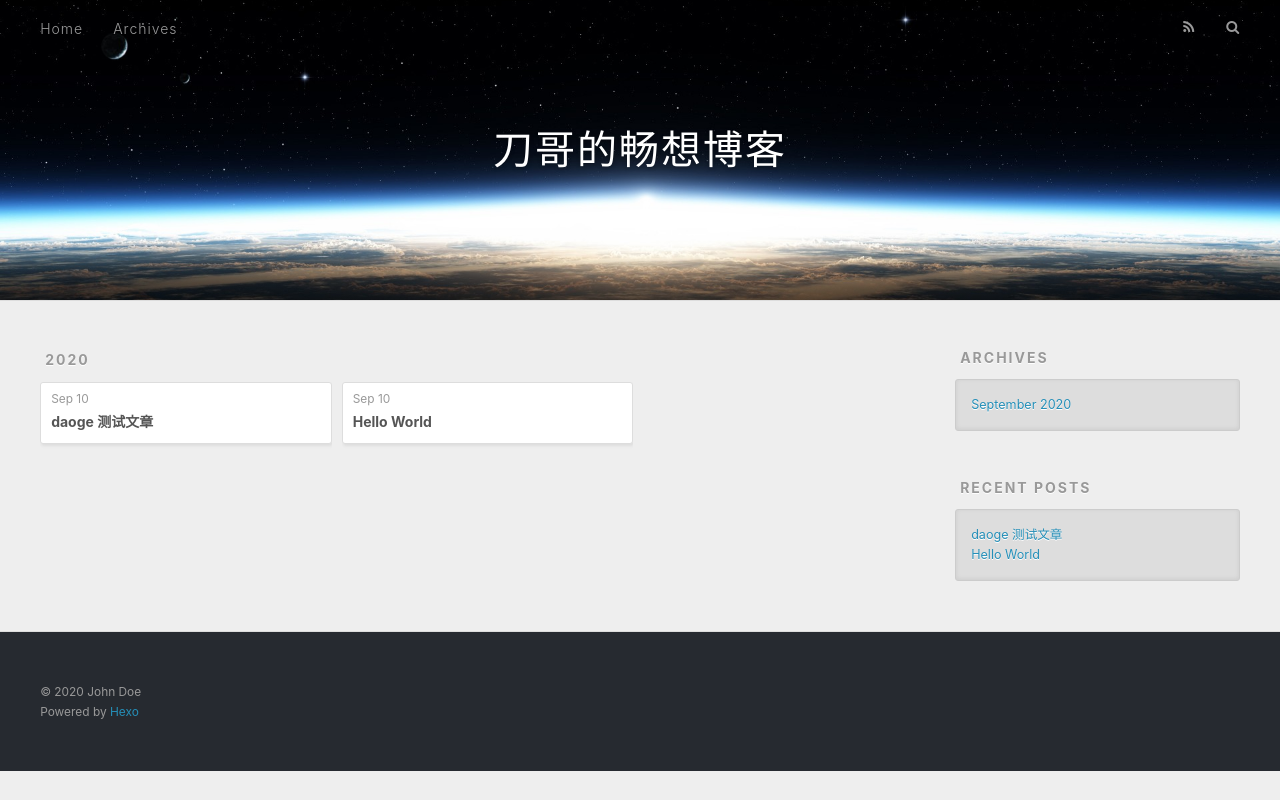
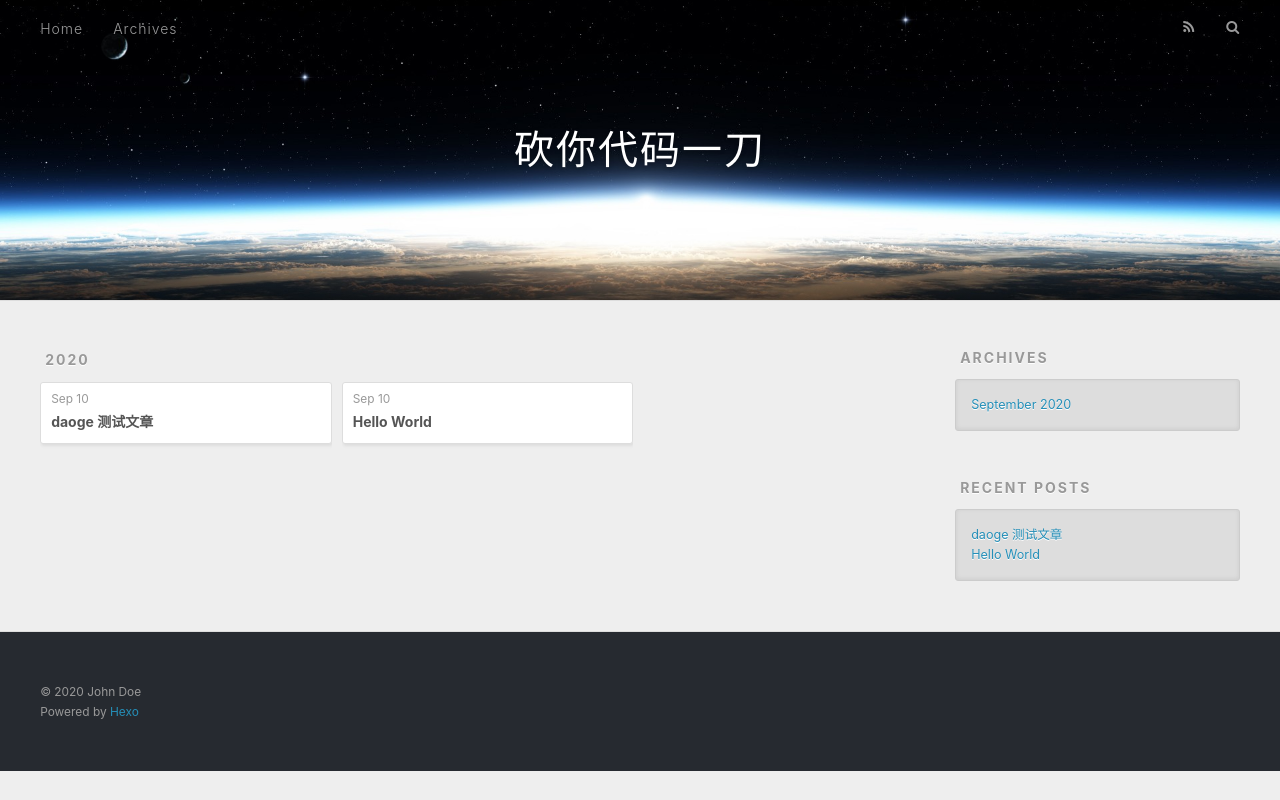
Before and after one commit to smallerboy/dg.github.io, a plain HTML site: page archives/2020/09/index.html in a window 1280 px wide. Drawn offline with nearby package versions, Linux system fonts and the light colour scheme.

Commit message:
Site updated: 2020-09-10 16:11:53

```diff
--- a/archives/2020/09/index.html
+++ b/archives/2020/09/index.html
@@ -5,17 +5,17 @@
 
 
 
-  <title>Archives: 2020/9 | 刀哥的畅想博客</title>
+  <title>Archives: 2020/9 | 砍你代码一刀</title>
   <meta name="viewport" content="width=device-width, initial-scale=1, maximum-scale=1">
   <meta property="og:type" content="website">
-<meta property="og:title" content="刀哥的畅想博客">
+<meta property="og:title" content="砍你代码一刀">
 <meta property="og:url" content="https://github.com/smallerboy/dg.github.io/archives/2020/09/index.html">
-<meta property="og:site_name" content="刀哥的畅想博客">
+<meta property="og:site_name" content="砍你代码一刀">
 <meta property="og:locale" content="en_US">
 <meta property="article:author" content="John Doe">
 <meta name="twitter:card" content="summary">
 
-    <link rel="alternate" href="/dg.github.io/atom.xml" title="刀哥的畅想博客" type="application/atom+xml">
+    <link rel="alternate" href="/dg.github.io/atom.xml" title="砍你代码一刀" type="application/atom+xml">
 
 
     <link rel="icon" href="/favicon.png">
@@ -36,7 +36,7 @@
   <div id="header-outer" class="outer">
     <div id="header-title" class="inner">
       <h1 id="logo-wrap">
-        <a href="/dg.github.io/" id="logo">刀哥的畅想博客</a>
+        <a href="/dg.github.io/" id="logo">砍你代码一刀</a>
       </h1>
 
     </div>
```
Also changed, not shown: 2020/09/10/daoge-测试文章/index.html (+4 -4 lines), 2020/09/10/hello-world/index.html (+4 -4 lines), archives/2020/index.html (+5 -5 lines), archives/index.html (+5 -5 lines), index.html (+5 -5 lines).
